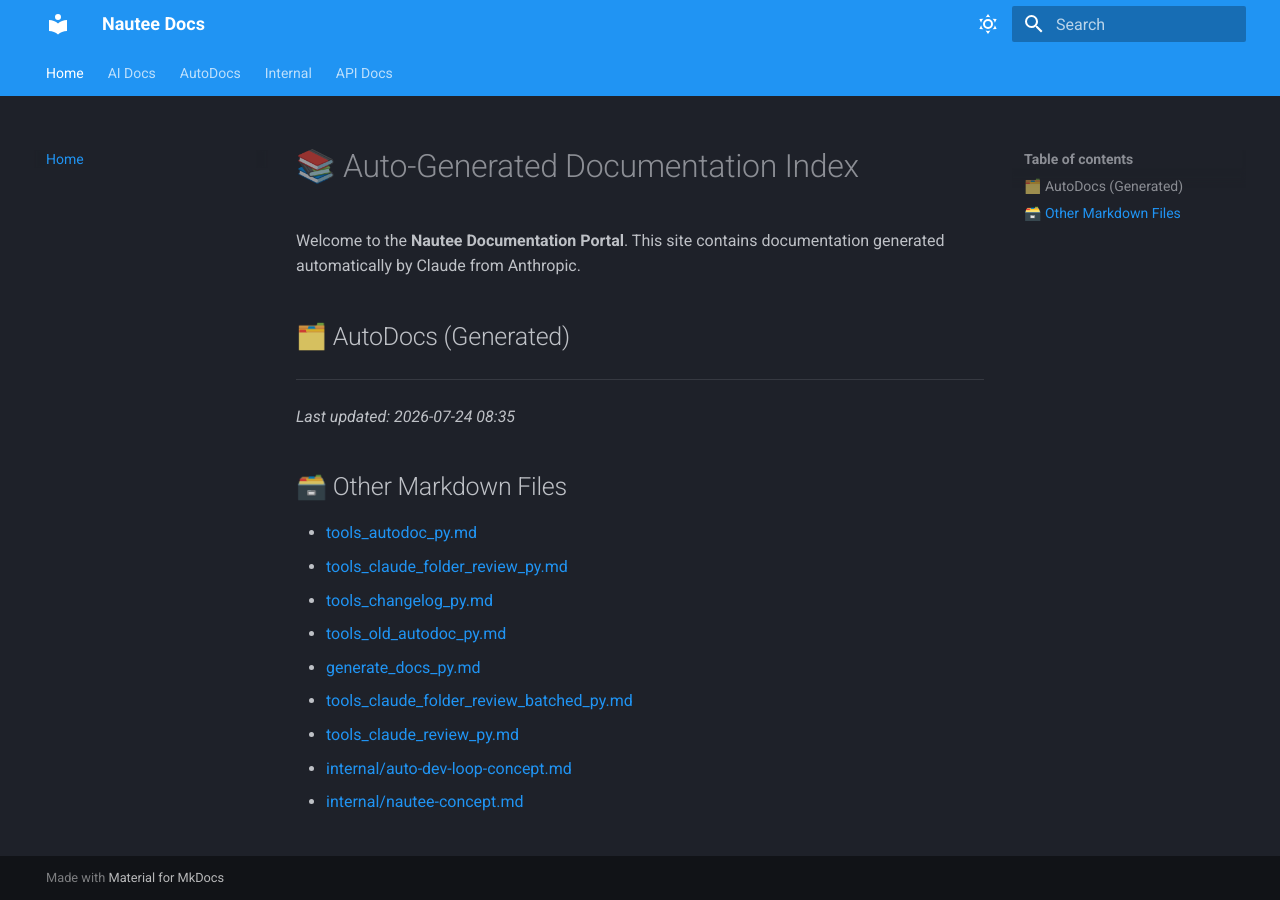
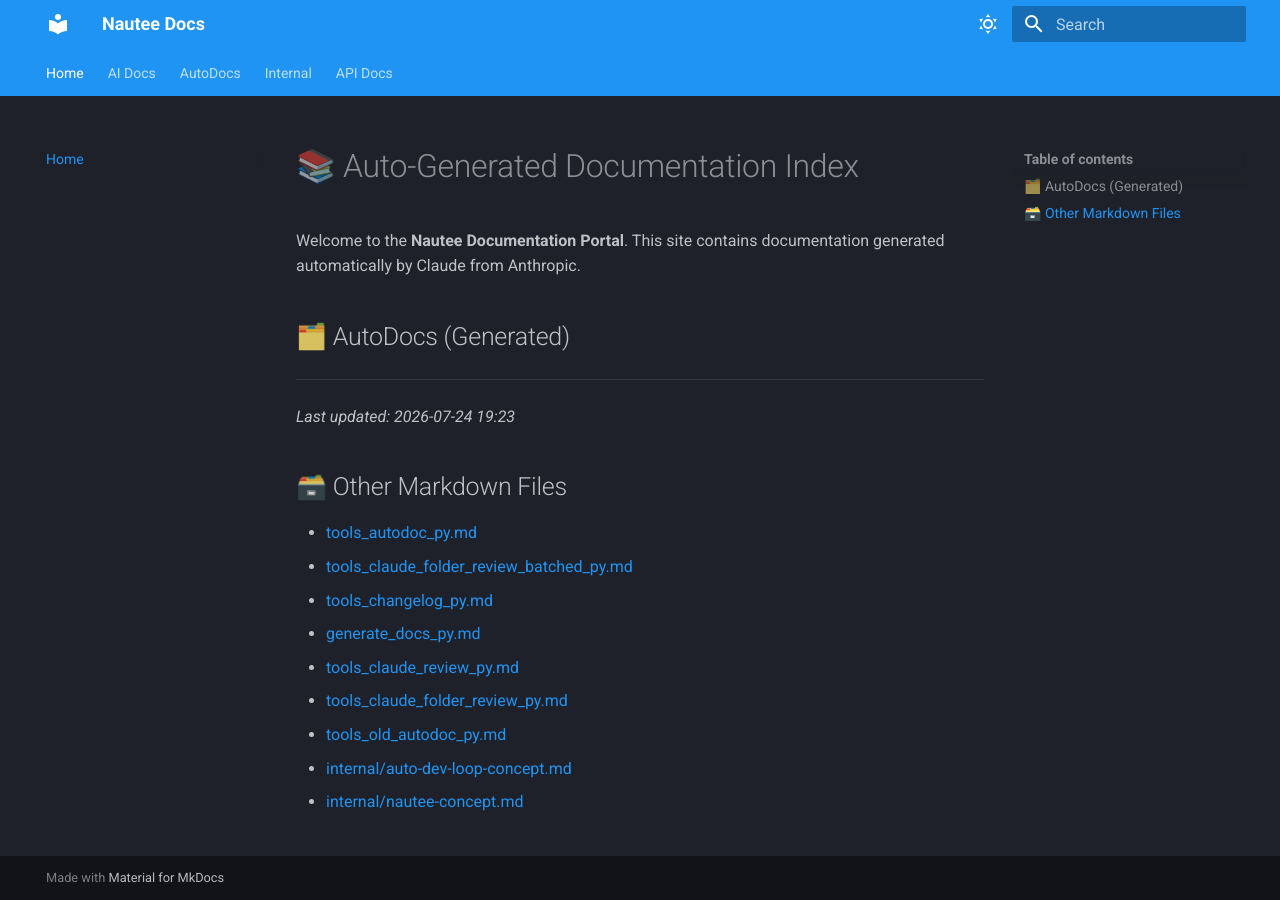
Before and after one commit to 48Nauts-Operator/nautee, an MkDocs documentation site: the page built from docs/index.md, in a window 1280 px wide. Built offline with MkDocs 1.6.1 and Material for MkDocs 9.7.7, drawn with Linux system fonts in a browser that asks for light colours.

```diff
--- a/docs/index.md
+++ b/docs/index.md
@@ -7,16 +7,16 @@ Welcome to the **Nautee Documentation Portal**. This site contains documentation
 
 ---
 
-_Last updated: 2026-07-24 08:35_
+_Last updated: 2026-07-24 19:23_
 
 ## 🗃️ Other Markdown Files
 
 - [tools_autodoc_py.md](tools_autodoc_py.md)
+- [tools_claude_folder_review_batched_py.md](tools_claude_folder_review_batched_py.md)
+- [tools_changelog_py.md](tools_changelog_py.md)
+- [generate_docs_py.md](generate_docs_py.md)
+- [tools_claude_review_py.md](tools_claude_review_py.md)
 - [tools_claude_folder_review_py.md](tools_claude_folder_review_py.md)
-- [tools_changelog_py.md](tools_changelog_py.md)
 - [tools_old_autodoc_py.md](tools_old_autodoc_py.md)
-- [generate_docs_py.md](generate_docs_py.md)
-- [tools_claude_folder_review_batched_py.md](tools_claude_folder_review_batched_py.md)
-- [tools_claude_review_py.md](tools_claude_review_py.md)
 - [internal/auto-dev-loop-concept.md](internal/auto-dev-loop-concept.md)
 - [internal/nautee-concept.md](internal/nautee-concept.md)
```
